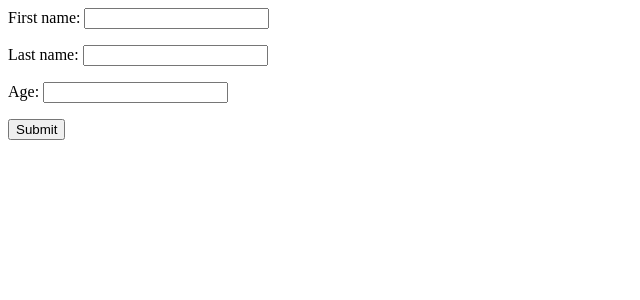
After one commit to eaaslan/django-crm, a Django app: page /leads/create/ in a window 1280 px wide. The commit adds this page. Shown: the top 300 px of the page, without its empty margins (0-640 px from the left). Run offline with Django 4.2, Linux system fonts and the light colour scheme.

Commit message:
forms crated

```diff
--- a/djcrm/djcrm/urls.py
+++ b/djcrm/djcrm/urls.py
@@ -18,6 +18,6 @@ from django.urls import path, include
 
 urlpatterns = [
     path('admin/', admin.site.urls),
-    path("", include('leads.urls', namespace='leads'))
+    path("leads/", include('leads.urls', namespace='leads'))
 
 ]
--- /dev/null
+++ b/djcrm/leads/forms.py
@@ -0,0 +1,8 @@
+
+from django import forms
+
+
+class LeadForm(forms.Form):
+    first_name=forms.CharField()
+    last_name = forms.CharField()
+    age = forms.IntegerField(min_value=0)
--- a/djcrm/leads/urls.py
+++ b/djcrm/leads/urls.py
@@ -1,9 +1,11 @@
 from django.urls import path
 
-from .views import lead_list
+from .views import lead_create, lead_details, lead_list
 
 app_name = 'leads'
 
 urlpatterns = [
     path("", lead_list),
+    path('<int:pk>',lead_details),
+    path('create/',lead_create),
 ]
--- a/djcrm/leads/views.py
+++ b/djcrm/leads/views.py
@@ -1,7 +1,11 @@
+
+from urllib import request
 from django.http import HttpResponse
-from django.shortcuts import render
+from django.shortcuts import render,redirect
 
-from .models import Lead
+from .forms import LeadForm
+
+from .models import Agent, Lead
 
 
 # Create your views here.
@@ -12,3 +16,38 @@ def lead_list(request):
         'leads': leads
     }
     return render(request, 'leads/lead_list.html', context)
+
+
+def lead_details(request,pk):
+    lead = Lead.objects.get(id=pk)
+    context = {
+        'lead':lead
+    }
+    return render(request,'leads/lead_details.html',context)
+
+
+def lead_create(request):
+
+ if request.method  == 'POST':
+  form = LeadForm(request.POST)
+  if form.is_valid():
+    first_name = form.cleaned_data['first_name']
+    last_name = form.cleaned_data['last_name']
+    age = form.cleaned_data['age']
+    agent = Agent.objects.first()
+    Lead.objects.create(
+        first_name=first_name,
+        last_name = last_name,
+        age = age,
+        agent = agent
+    )
+    return redirect('/leads')
+
+ else:
+    form = LeadForm()
+    context = {
+        'form':form
+    }
+
+
+    return render(request,'leads/lead_create.html',context)
--- /dev/null
+++ b/djcrm/templates/leads/lead_create.html
@@ -0,0 +1,7 @@
+<form method = 'post'>
+
+{% csrf_token %}
+    {{form.as_p}}
+
+<button type = 'submit'>Submit</button>
+</form>
--- /dev/null
+++ b/djcrm/templates/leads/lead_details.html
@@ -0,0 +1 @@
+<p> {{lead.first_name}}</p>
--- a/djcrm/templates/leads/lead_list.html
+++ b/djcrm/templates/leads/lead_list.html
@@ -1,3 +1,3 @@
 {% for lead in leads %}
-<p><a href=""></a> {{lead.first_name}} {{lead.last_name}}</p>
+<p><a href="/leads/{{lead.pk}}">{{lead.first_name}} {{lead.last_name}}</a> </p>
 {% endfor %}
```
Also changed, not shown: djcrm/db.sqlite3, djcrm/leads/migrations/0002_alter_agent_id_alter_lead_id_alter_user_id.py (added), djcrm/requirements.txt (added).
